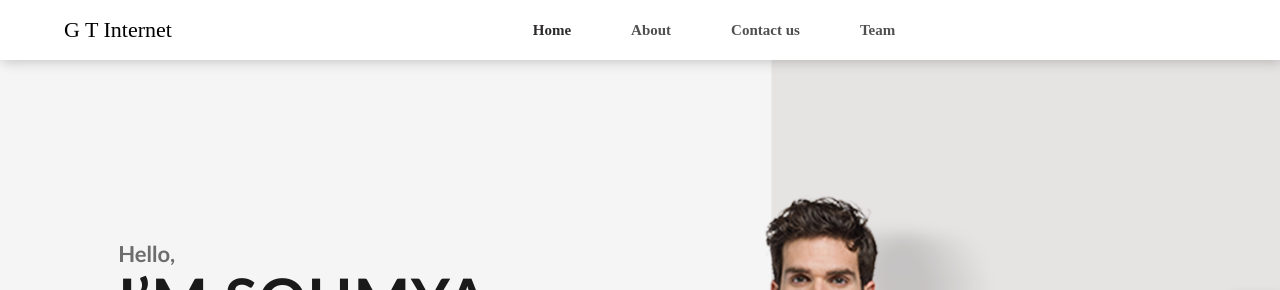
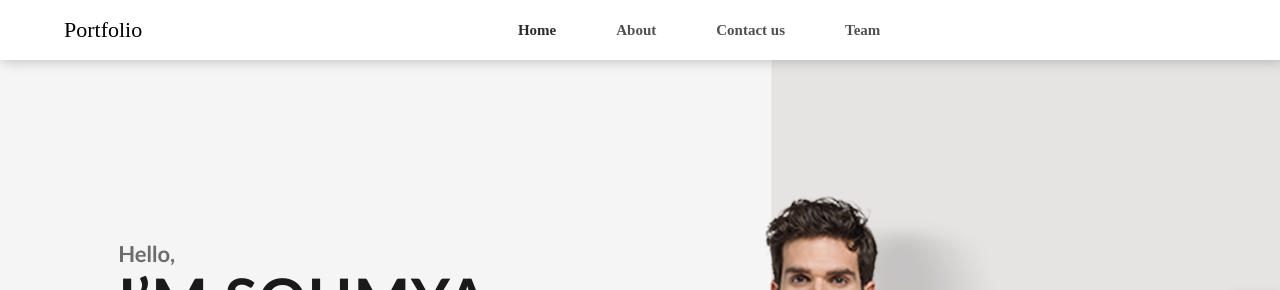
Before and after one commit to soumyabiswas/soumyabiswas.github.io, a plain HTML site: page index.html in a window 1280 px wide. Shown: the top 290 px of the page. Drawn offline with Linux system fonts and the light colour scheme.

Commit message:
Refactor

```diff
--- a/index.html
+++ b/index.html
@@ -3,7 +3,7 @@
 <meta charset="utf-8">
 <meta http-equiv="X-UA-Compatible" content="IE-edge">
 <meta name="viewport" content="width=device-width, initial-scale=1.0">
-<title>Personal Website</title>
+<title>Soumya's Portfolio</title>
 <link rel="stylesheet" type="text/css" href="css/style.css"/>
 	<!--using FontAwesome-->
 <script src="https://kit.fontawesome.com/c8e4d183c2.js" crossorigin="anonymous"></script>
@@ -16,7 +16,7 @@
 	<!--navigation------------------------->
 	<nav>
 	<!--logo-->
-	<a href="#" class="logo">G T Internet</a>
+	<a href="#" class="logo">Portfolio</a>
 	<!--menu-->
 	<ul>
 	<li><a href="#" class="active">Home</a></li>
```
